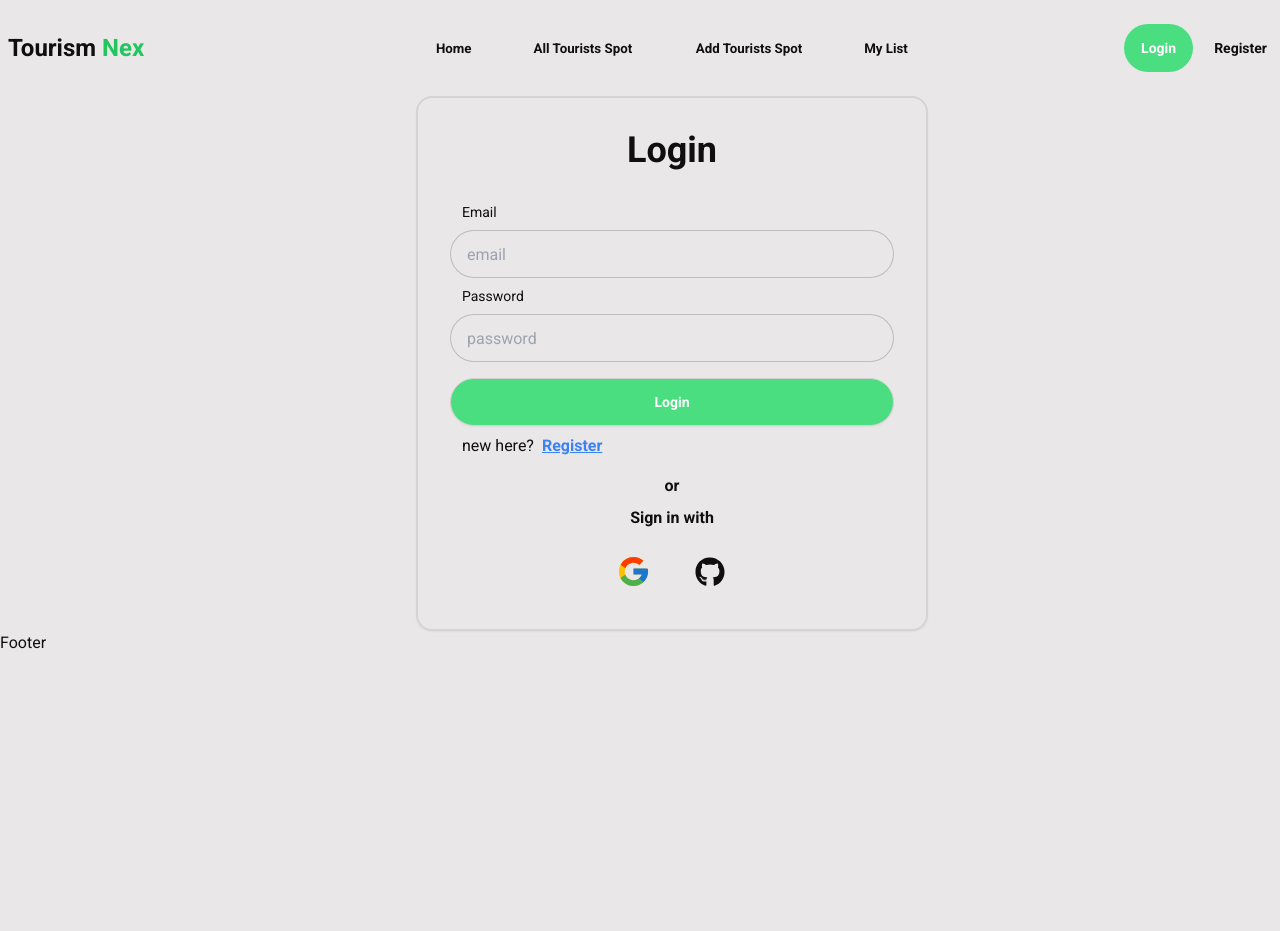
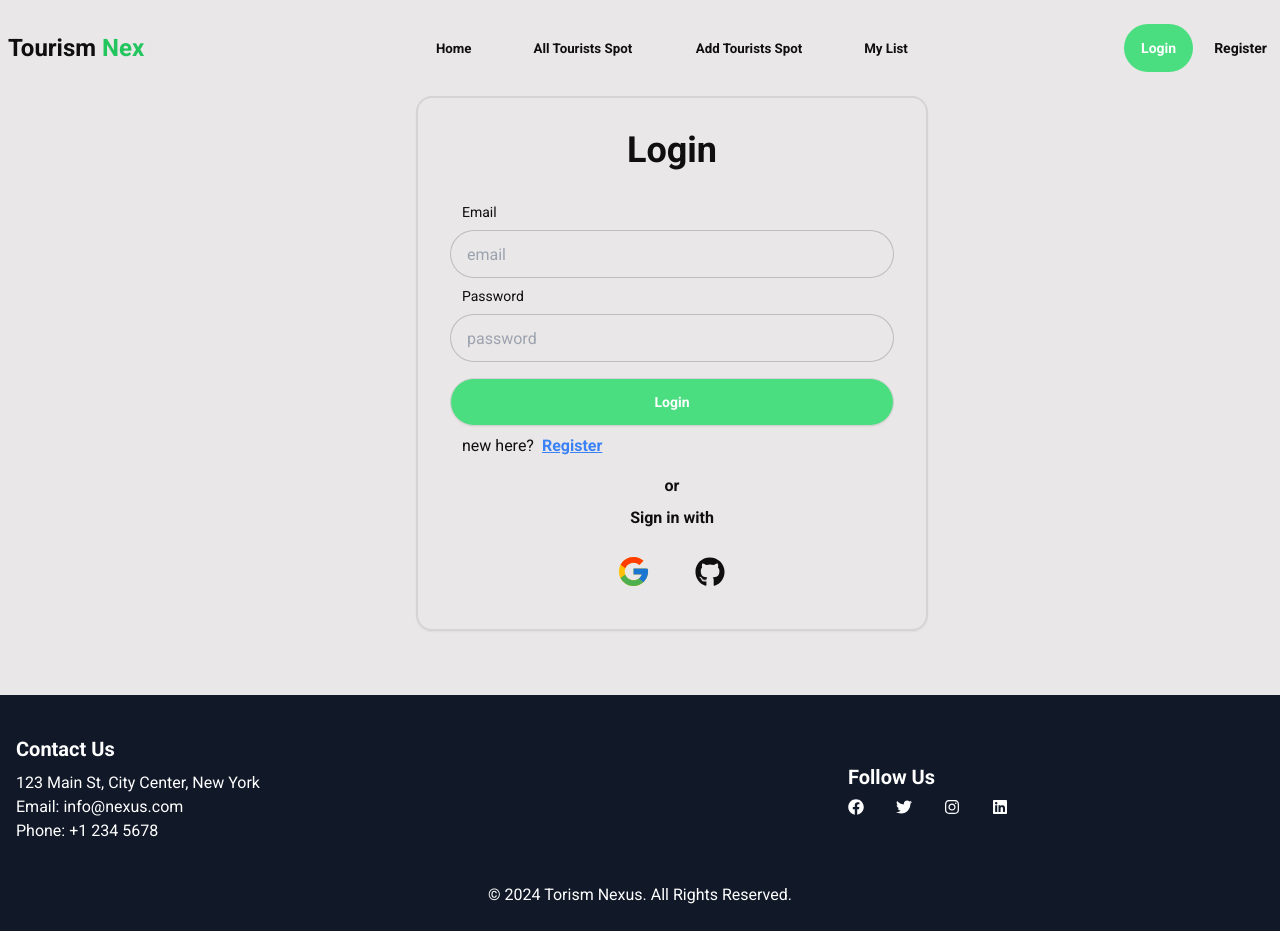
Before and after one commit to hbmubin/tourismNexus-client-main-ph10, a React (Vite) app: page /login in a window 1280 px wide. Shown: the top 931 px of the page. Before the commit the page ends 800 px from the top, so only its background shows below. Built offline with nearby package versions, Linux system fonts and the light colour scheme; no server answers.

Commit message:
dropdown-fixed

```diff
--- /dev/null
+++ b/src/Componetnts/AboutUs.jsx
@@ -0,0 +1,37 @@
+const AboutUs = () => {
+  return (
+    <div className="my-12 mt-16 h-[50vh]">
+      <h2 className="text-3xl font-semibold mb-6 text-center">About Us</h2>
+      <hr className="h-[2px] w-full bg-neutral-400 mb-2" />
+      <div className="flex items-center gap-6">
+        <div className="flex items-center justify-between h-[50vh]">
+          <img
+            src="/public/letter-n-alphabet-natural-green-icons-leaf-logo-free-vector2.jpg"
+            alt="About Us"
+            className=" rounded-lg w-[400px]"
+          />
+        </div>
+        <div>
+          <p className="text-lg mb-4">
+            Welcome to <span className="text-green-500">Torism Nexus!</span> We
+            are dedicated to providing unforgettable travel experiences that
+            connect people with nature and diverse cultures around the world.
+          </p>
+          <p className="text-lg mb-4">
+            Our goal is to inspire a sense of wonder and appreciation for the
+            planet's natural beauty. Through our curated tours and activities,
+            we aim to promote sustainable travel and cultural exchange,
+            enriching the lives of our travelers.
+          </p>
+          <p className="text-lg">
+            Join us on this journey of discovery and exploration, and let's
+            create lasting memories while preserving the environment and
+            supporting local communities.
+          </p>
+        </div>
+      </div>
+    </div>
+  );
+};
+
+export default AboutUs;
--- a/src/Componetnts/Footer.jsx
+++ b/src/Componetnts/Footer.jsx
@@ -1,5 +1,57 @@
+import { FaFacebook, FaInstagram, FaLinkedin, FaTwitter } from "react-icons/fa";
+
 const Footer = () => {
-  return <div>Footer</div>;
+  return (
+    <footer className="bg-gray-900 text-white text-center md:text-start pb-6 pt-10 mt-16">
+      <div className="container mx-auto px-4">
+        <div className="flex flex-wrap items-center justify-between">
+          <div className="w-full md:w-1/3 mb-4 md:mb-0">
+            <h4 className="text-xl font-semibold mb-2">Contact Us</h4>
+            <p>123 Main St, City Center, New York</p>
+            <p>Email: info@nexus.com</p>
+            <p>Phone: +1 234 5678</p>
+          </div>
+
+          <div className="w-full md:w-1/3 mb-4 md:mb-0">
+            <h4 className="text-xl font-semibold mb-2">Follow Us</h4>
+            <div className="flex items-center gap-4 md:justify-start justify-center">
+              <a
+                href="#"
+                className="mr-4 tooltip tooltip-bottom"
+                data-tip="facebook"
+              >
+                <FaFacebook></FaFacebook>
+              </a>
+              <a
+                href="#"
+                className="mr-4 tooltip tooltip-bottom"
+                data-tip="twitter"
+              >
+                <FaTwitter></FaTwitter>
+              </a>
+              <a
+                href="#"
+                className="mr-4 tooltip tooltip-bottom"
+                data-tip="instagram"
+              >
+                <FaInstagram></FaInstagram>
+              </a>
+              <a
+                href="#"
+                className="mr-4 tooltip tooltip-bottom"
+                data-tip="linkedin"
+              >
+                <FaLinkedin></FaLinkedin>
+              </a>
+            </div>
+          </div>
+        </div>
+        <div className="mt-10 text-center">
+          <p>&copy; 2024 Torism Nexus. All Rights Reserved.</p>
+        </div>
+      </div>
+    </footer>
+  );
 };
 
 export default Footer;
--- a/src/Componetnts/Header.jsx
+++ b/src/Componetnts/Header.jsx
@@ -148,7 +148,7 @@ const Header = () => {
             </>
           ) : (
             <>
-              <div className="avatar mr-3 dropdown dropdown-hover">
+              <div className="avatar mr-3 dropdown dropdown-left dropdown-hover">
                 <div
                   tabIndex={0}
                   role="button"
@@ -156,24 +156,23 @@ const Header = () => {
                 >
                   <img src={user.photoURL} />
                 </div>
-                <ul
+                <div
                   tabIndex={0}
-                  className="dropdown-content z-[1] menu p-2 shadow rounded-3xl"
+                  style={{ zIndex: 99 }}
+                  className="dropdown-content z-[1]  menu p-2 rounded-3xl bg-transparent"
                 >
-                  <li>
+                  <div className="flex items-center">
                     <a className="text-lg font-semibold btn-disabled rounded-full px-6">
                       {user.displayName}
                     </a>
-                  </li>
-                  <li>
                     <a
                       onClick={handleLogOut}
                       className="btn  btn-ghost  rounded-full px-4 bg-orange-400 hover:bg-orange-500 text-white mr-1 "
                     >
                       Logout
                     </a>
-                  </li>
-                </ul>
+                  </div>
+                </div>
               </div>
             </>
           )}
--- /dev/null
+++ b/src/Componetnts/TravelTips.jsx
@@ -0,0 +1,52 @@
+const TravelTips = () => {
+  return (
+    <div className="mt-12">
+      <h2 className="text-3xl font-semibold mb-6 text-center">Travel Tips</h2>
+      <hr className="h-[2px] w-full bg-neutral-400 mb-6" />
+      <div className="grid grid-cols-2 gap-6">
+        <div className="border rounded-lg p-4">
+          <h3 className="text-xl font-semibold mb-2">Local Cuisine</h3>
+          <p className="text-sm">
+            Explore the diverse culinary delights of the region, from street
+            food to fine dining.
+          </p>
+          <button className="mt-4 btn bg-green-600 text-white rounded-full px-4 py-2 hover:bg-green-500 duration-300">
+            Discover More
+          </button>
+        </div>
+        <div className="border rounded-lg p-4">
+          <h3 className="text-xl font-semibold mb-2">Cultural Experiences</h3>
+          <p className="text-sm">
+            Immerse yourself in local traditions and festivals for a unique
+            cultural journey.
+          </p>
+          <button className="mt-4 btn bg-green-600 text-white rounded-full px-4 py-2 hover:bg-green-500 duration-300">
+            Explore Now
+          </button>
+        </div>
+        <div className="border rounded-lg p-4">
+          <h3 className="text-xl font-semibold mb-2">Adventure Tours</h3>
+          <p className="text-sm">
+            Embark on thrilling adventures exploring nature's wonders, from
+            hiking trails to adrenaline-pumping activities.
+          </p>
+          <button className="mt-4 btn bg-green-600 text-white rounded-full px-4 py-2 hover:bg-green-500 duration-300">
+            Start Exploring
+          </button>
+        </div>
+        <div className="border rounded-lg p-4">
+          <h3 className="text-xl font-semibold mb-2">Local Art & Crafts</h3>
+          <p className="text-sm">
+            Discover the vibrant art scene and traditional crafts of the region,
+            showcasing local talent and cultural heritage.
+          </p>
+          <button className="mt-4 btn bg-green-600 text-white rounded-full px-4 py-2 hover:bg-green-500 duration-300">
+            Browse Collections
+          </button>
+        </div>
+      </div>
+    </div>
+  );
+};
+
+export default TravelTips;
--- a/src/Pages/Home.jsx
+++ b/src/Pages/Home.jsx
@@ -9,6 +9,8 @@ import SpotCard from "./SpotCard";
 import Countries from "./Countries";
 import { Typewriter } from "react-simple-typewriter";
 import { Fade } from "react-awesome-reveal";
+import TravelTips from "../Componetnts/TravelTips";
+import AboutUs from "../Componetnts/AboutUs";
 
 const Home = () => {
   const spots = useLoaderData();
@@ -175,6 +177,13 @@ const Home = () => {
           <Countries></Countries>
         </div>
       </div>
+
+      <div>
+        <TravelTips />
+      </div>
+      <div>
+        <AboutUs></AboutUs>
+      </div>
     </div>
   );
 };
```
Also changed, not shown: public/letter-n-alphabet-natural-green-icons-leaf-logo-free-vector2.jpg (added).
